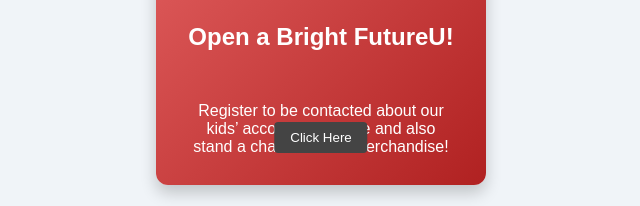
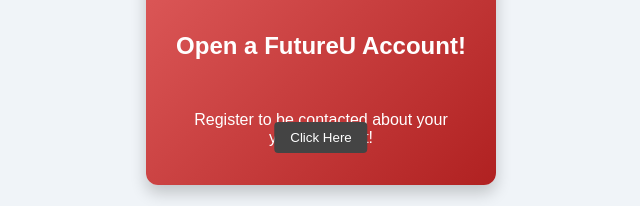
Before and after one commit to tshepogg/RegisterYourFuture, a website: page index.html in a window 1280 px wide. Shown: the part 425-631 px from the top of the page, without its empty margins (319-959 px from the left). Drawn offline with Linux system fonts and the light colour scheme.

Commit message:
git commit -a -m "Chage some wording"

```diff
--- a/index.html
+++ b/index.html
@@ -43,7 +43,7 @@
         cursor: pointer;
       }
       .flip-container {
-        width: 330px;
+        width: 350px;
         height: 420px;
         perspective: 1000px;
       }
@@ -122,12 +122,9 @@
             alt="Absa Logo"
             class="logo"
           />
-          <h2>Open a Bright FutureU!</h2>
+          <h2>Open a FutureU Account!</h2>
           <p>
-            <center>
-              Register to be contacted about our kids’ account and more and also
-              stand a chance to win merchandise!
-            </center>
+            <center>Register to be contacted about your youth account!</center>
           </p>
           <button id="registerBtn">Click Here</button>
         </div>
```
